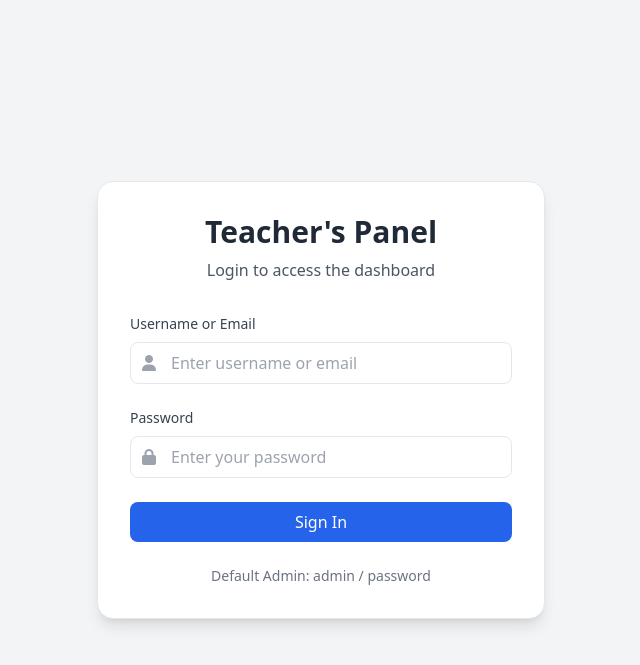
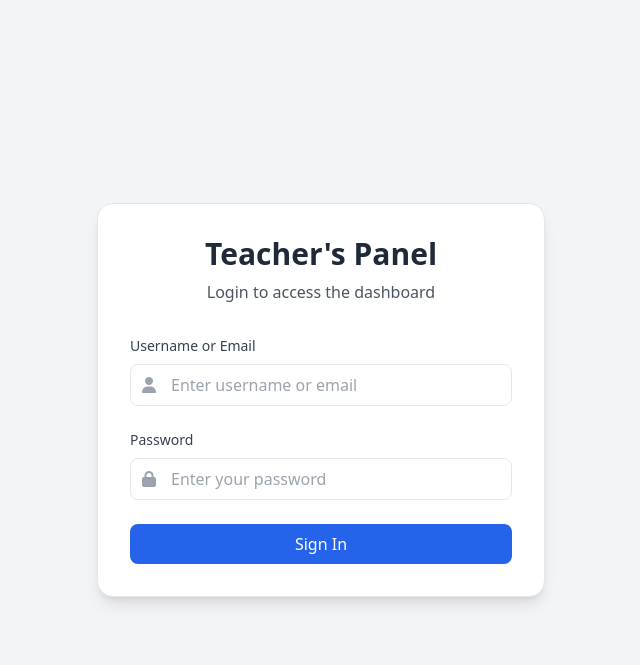
Before and after one commit to apexinventives/Brightvision-Admin, a PHP site: page /login.php in a window 1280 px wide. Shown: the top 665 px of the page, without its empty margins (319-959 px from the left). Run offline with PHP 8.4, Linux system fonts and the light colour scheme; some libraries are stand-ins or nearby versions.

Commit message:
Update login.php

```diff
--- a/login.php
+++ b/login.php
@@ -109,9 +109,6 @@ if ($_SERVER['REQUEST_METHOD'] === 'POST') {
             </button>
         </form>
 
-        <div class="mt-6 text-center text-sm text-gray-500">
-            <p>Default Admin: admin / password</p>
-        </div>
     </div>
 </body>
 </html>
```
